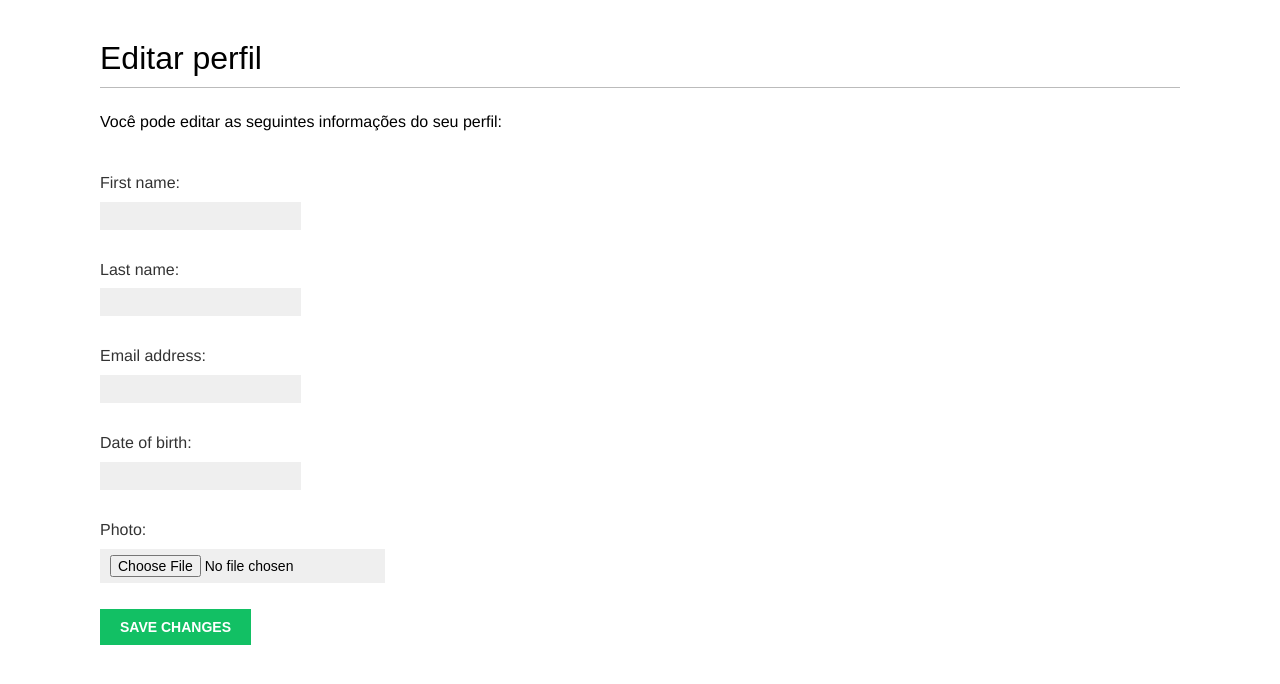
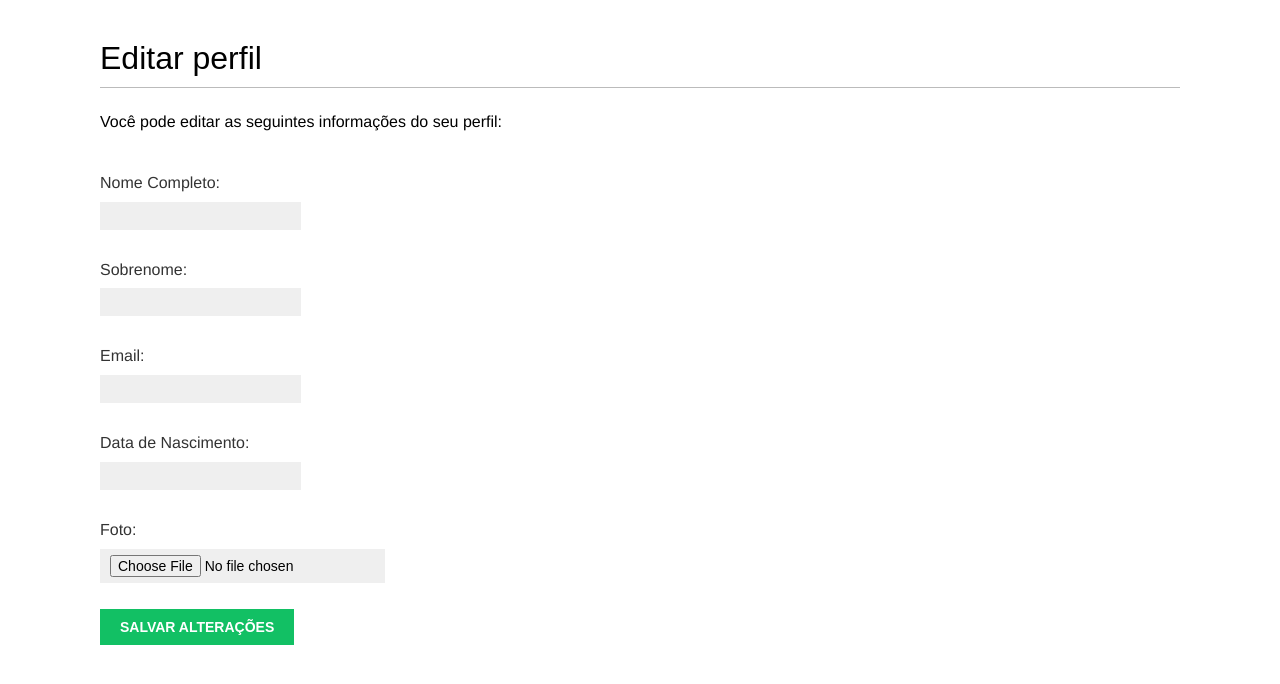
Before and after one commit to maykonmenezes/auth-and-register-django, a Django app: template liquida2018/participante/templates/participante/edit.html in a window 1280 px wide. Shown: the part 47-731 px from the top of the page. Run offline with Django 3.2, Linux system fonts and the light colour scheme; the template is opened without the code that fills it: values that come from a table or form of the project are taken from there, others are empty; some web fonts are replaced.

Commit message:
alterações de layout

```diff
--- a/liquida2018/participante/forms.py
+++ b/liquida2018/participante/forms.py
@@ -3,6 +3,7 @@ from django.conf import settings
 from django.contrib.auth.forms import UserCreationForm
 from django.contrib.auth.models import User
 from .models import Profile
+
 
 
 class LoginForm(forms.Form):
@@ -13,10 +14,13 @@ class LoginForm(forms.Form):
 class UserRegistrationForm(forms.ModelForm):
     password = forms.CharField(label='Senha', widget=forms.PasswordInput)
     password2 = forms.CharField(label='Senha novamente', widget=forms.PasswordInput)
-
+    username = forms.CharField(label='Usuario')
+    first_name = forms.CharField(label='Nome Completo')
+    email = forms.CharField(label='Email')
     class Meta:
         model = User
         fields = ('username', 'first_name', 'email')
+
 
     def clean_password2(self):
         cd = self.cleaned_data
@@ -26,12 +30,17 @@ class UserRegistrationForm(forms.ModelForm):
 
 
 class UserEditForm(forms.ModelForm):
+    first_name = forms.CharField(label='Nome Completo')
+    last_name = forms.CharField(label='Sobrenome')
+    email = forms.CharField(label='Email')
     class Meta:
         model = User
         fields = ('first_name', 'last_name', 'email')
 
 
 class ProfileEditForm(forms.ModelForm):
+    date_of_birth = forms.DateField(label='Data de Nascimento')
+    photo = forms.ImageField(label='Foto')
     class Meta:
         model = Profile
         fields = ('date_of_birth', 'photo')
--- a/liquida2018/participante/templates/participante/dashboard.html
+++ b/liquida2018/participante/templates/participante/dashboard.html
@@ -4,5 +4,5 @@
 
 {% block content %}
     <h1>Liquida2018</h1>
-    <p>Bem vindo a sua conta do Liquida. Você pode <a href="{% url "edit" %}">editar p seu perfil</a> ou <a href="{% url "password_change" %}">mudar a sua senha</a>.</p>
+    <p>Bem vindo a sua conta do Liquida. Você pode <a href="{% url "edit" %}">editar o seu perfil</a> ou <a href="{% url "password_change" %}">mudar a sua senha</a>.</p>
 {% endblock %}
--- a/liquida2018/participante/templates/participante/edit.html
+++ b/liquida2018/participante/templates/participante/edit.html
@@ -9,6 +9,6 @@
         {{ user_form.as_p }}
         {{ profile_form.as_p }}
         {% csrf_token %}
-        <p><input type="submit" value="Save changes"></p>
+        <p><input type="submit" value="Salvar Alterações"></p>
     </form>
 {% endblock %}
--- a/liquida2018/participante/templates/participante/register.html
+++ b/liquida2018/participante/templates/participante/register.html
@@ -8,6 +8,6 @@
     <form action="." method="post">
         {{ user_form.as_p }}
         {% csrf_token %}
-        <p><input type="submit" value="Create my account"></p>
+        <p><input type="submit" value="Criar minha conta"></p>
     </form>
 {% endblock %}
--- a/liquida2018/participante/templates/registration/password_change_form.html
+++ b/liquida2018/participante/templates/registration/password_change_form.html
@@ -7,7 +7,7 @@
     <p>Use os seguintes dados abaixo para alterar a sua senha.</p>
     <form action="." method="post">
         {{ form.as_p }}
-        <p><input type="submit" value="Change"></p>
+        <p><input type="submit" value="Mudar"></p>
         {% csrf_token %}
     </form>
 {% endblock %}
```
Also changed, not shown: liquida2018/requirements.txt (+0 -11 lines), liquida2018/db.sqlite3, liquida2018/media/users/2018/06/05/switch.png (added), liquida2018/media/users/2018/06/05/switch_Tf5liS6.png (added).
